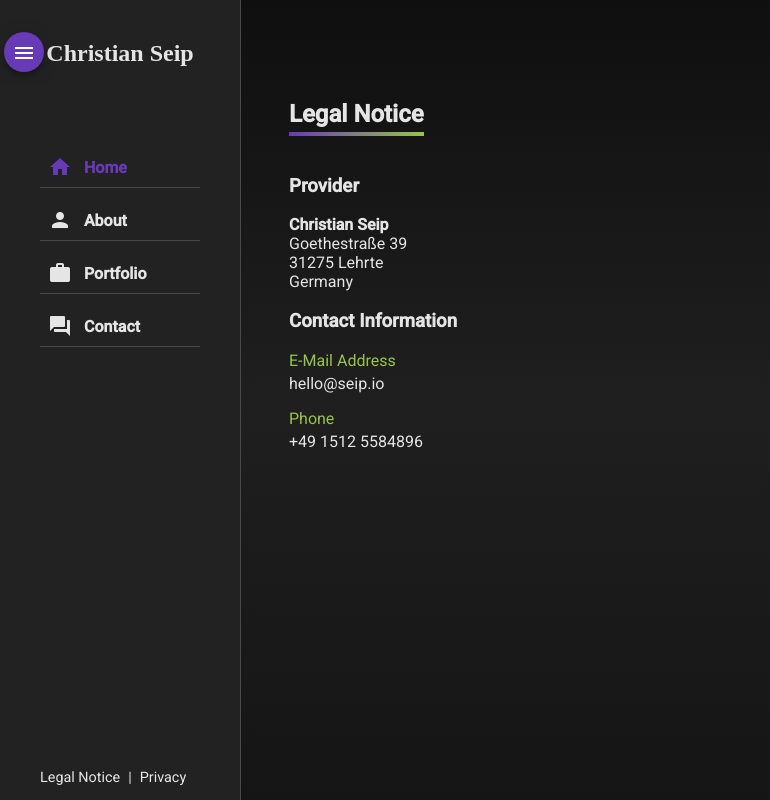
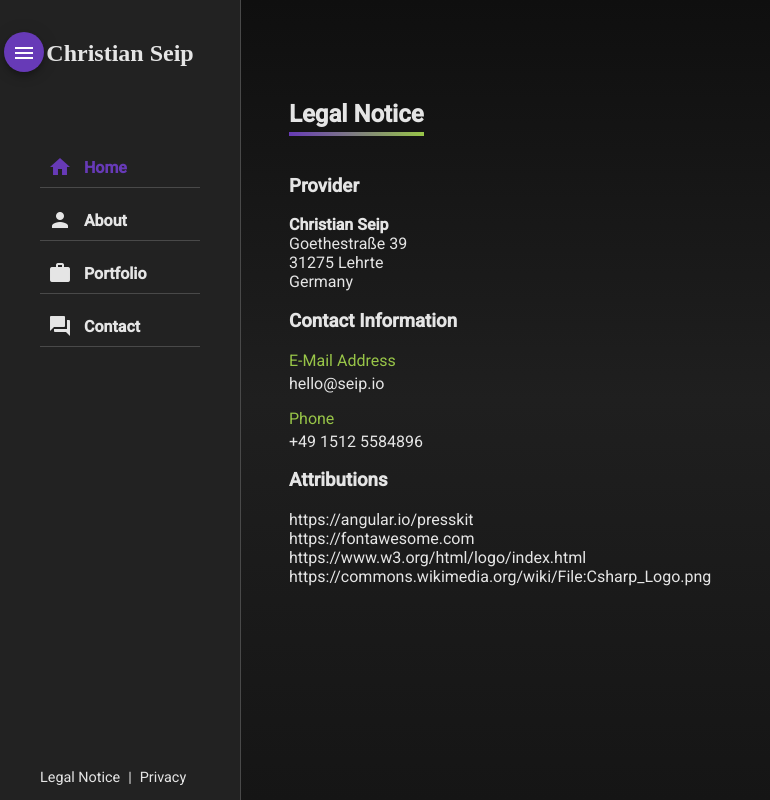
Before and after one commit to ChristianSeip/Portfolio, an Angular app: page /legal-notice in a window 1280 px wide. Shown: the whole page, without its empty margins (0-770 px from the left). Built offline with nearby package versions, Linux system fonts and the light colour scheme; a web font is replaced by a local one.

Commit message:
Attribution links added

```diff
--- a/src/app/pages/legal-notice/legal-notice.component.html
+++ b/src/app/pages/legal-notice/legal-notice.component.html
@@ -1,5 +1,6 @@
 <div>
   <h2>Legal Notice</h2>
+
   <section>
     <h3>Provider</h3>
     <strong>Christian Seip</strong><br>
@@ -7,6 +8,7 @@
     31275 Lehrte<br>
     Germany
   </section>
+
   <section>
     <h3>Contact Information</h3>
     <dl>
@@ -16,4 +18,14 @@
       <dd><a href="tel:+4915125584896">+49 1512 5584896</a></dd>
     </dl>
   </section>
+
+  <section>
+    <h3>Attributions</h3>
+    <ul class="attribution-list">
+      <li><a href="https://angular.io/presskit">https://angular.io/presskit</a></li>
+      <li><a href="https://fontawesome.com">https://fontawesome.com</a></li>
+      <li><a href="https://www.w3.org/html/logo/index.html">https://www.w3.org/html/logo/index.html</a></li>
+      <li><a href="https://commons.wikimedia.org/wiki/File:Csharp_Logo.png">https://commons.wikimedia.org/wiki/File:Csharp_Logo.png</a></li>
+    </ul>
+  </section>
 </div>
--- a/src/app/pages/legal-notice/legal-notice.component.scss
+++ b/src/app/pages/legal-notice/legal-notice.component.scss
@@ -15,3 +15,8 @@ dd {
   margin-left: 0;
   margin-top: .25rem;
 }
+
+.attribution-list {
+  list-style-type: none;
+  padding: 0;
+}
```
